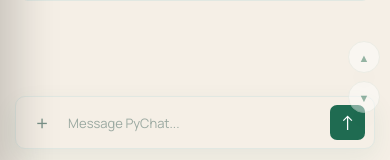
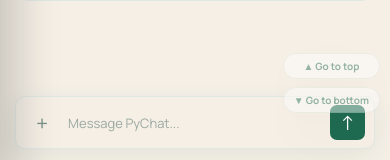
Before and after one commit to mega7306626007/chatbot_modules, a plain HTML site: page index.html in a window 390 px wide. Shown: the part 653-813 px from the top of the page. Drawn offline with nearby package versions, Linux system fonts and the light colour scheme.

Commit message:
rename scroll buttons to Go to top / Go to bottom with pill styling

```diff
--- a/index.html
+++ b/index.html
@@ -135,8 +135,8 @@
       </section>
 
       <div class="scroll-nav" aria-label="Scroll navigation">
-        <button class="scroll-btn" id="scroll-up" type="button" aria-label="Scroll to top" title="Scroll to top">&#9650;</button>
-        <button class="scroll-btn" id="scroll-down" type="button" aria-label="Scroll to bottom" title="Scroll to bottom">&#9660;</button>
+        <button class="scroll-btn" id="scroll-up" type="button" aria-label="Go to top" title="Go to top">&#9650; Go to top</button>
+        <button class="scroll-btn" id="scroll-down" type="button" aria-label="Go to bottom" title="Go to bottom">&#9660; Go to bottom</button>
       </div>
 
       <footer class="composer-wrap">
--- a/styles.css
+++ b/styles.css
@@ -98,7 +98,7 @@ button { cursor: pointer; }
 .send-button:hover { background: #174f3c; transform: translateY(-1px); }
 .composer-note { margin: 10px 0 0; color: #a1aaa5; text-align: center; font-size: 10px; }
 .scroll-nav { position: absolute; right: 16px; bottom: 92px; display: flex; flex-direction: column; gap: 8px; z-index: 3; }
-.scroll-btn { width: 36px; height: 36px; border: 1px solid var(--line); border-radius: 50%; color: var(--green); background: white; box-shadow: var(--shadow); font-size: 12px; line-height: 1; display: grid; place-items: center; transition: .2s ease; opacity: .92; }
+.scroll-btn { padding: 8px 12px; border: 1px solid var(--line); border-radius: 999px; color: var(--green); background: white; box-shadow: var(--shadow); font-size: 11px; font-weight: 700; line-height: 1; display: inline-flex; align-items: center; gap: 6px; justify-content: center; white-space: nowrap; transition: .2s ease; opacity: .92; }
 .scroll-btn:hover { background: var(--green); color: white; border-color: var(--green); transform: translateY(-1px); }
 .scroll-btn:active { transform: translateY(0); }
 @keyframes appear { from { opacity: 0; transform: translateY(6px); } to { opacity: 1; transform: none; } }
@@ -122,5 +122,5 @@ button { cursor: pointer; }
   .composer-wrap { padding: 0 15px 18px; }
   .shortcut-hint { display: none; }
   .scroll-nav { right: 10px; bottom: 78px; }
-  .scroll-btn { width: 32px; height: 32px; font-size: 11px; }
+  .scroll-btn { padding: 7px 10px; font-size: 10px; }
 }
```
